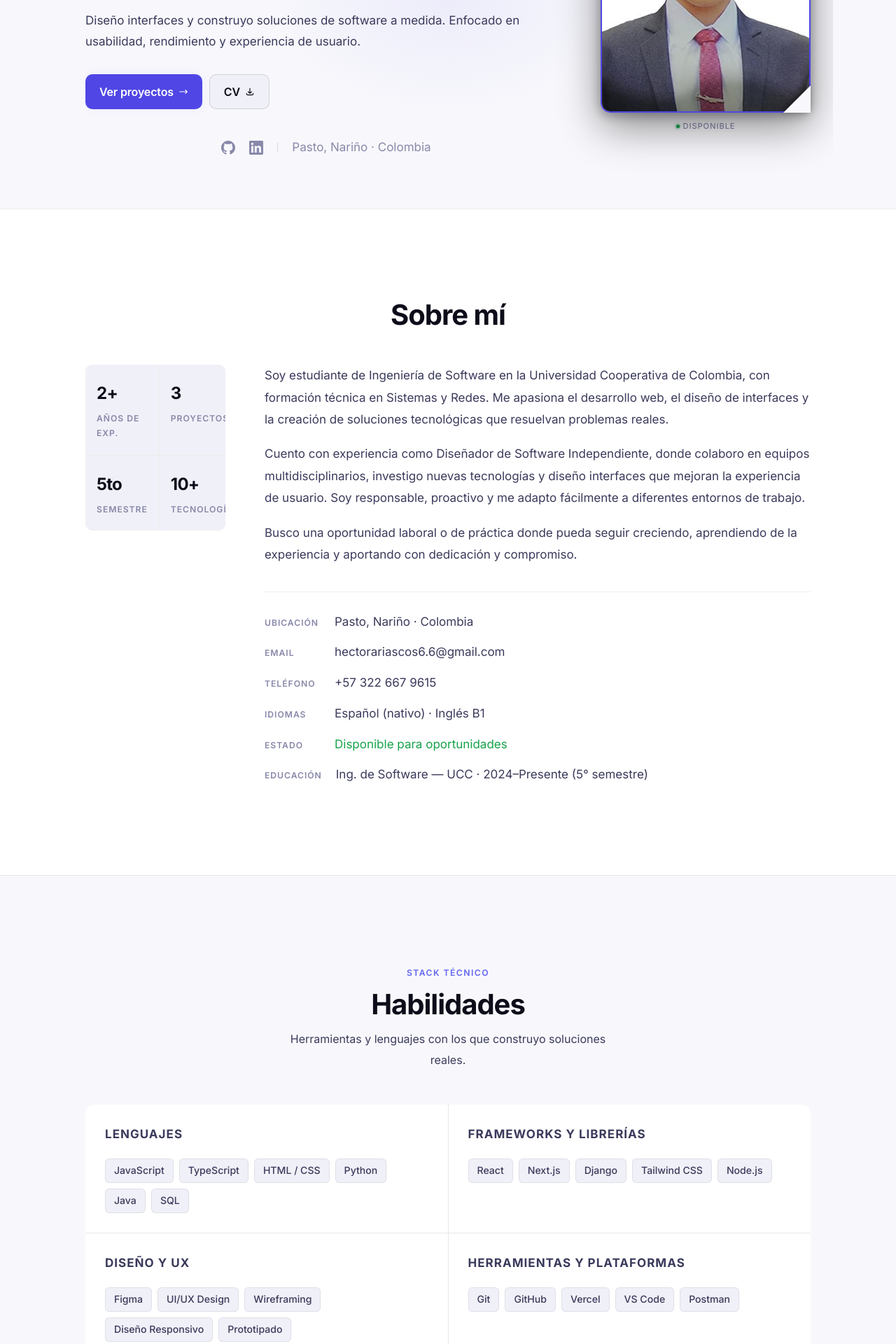
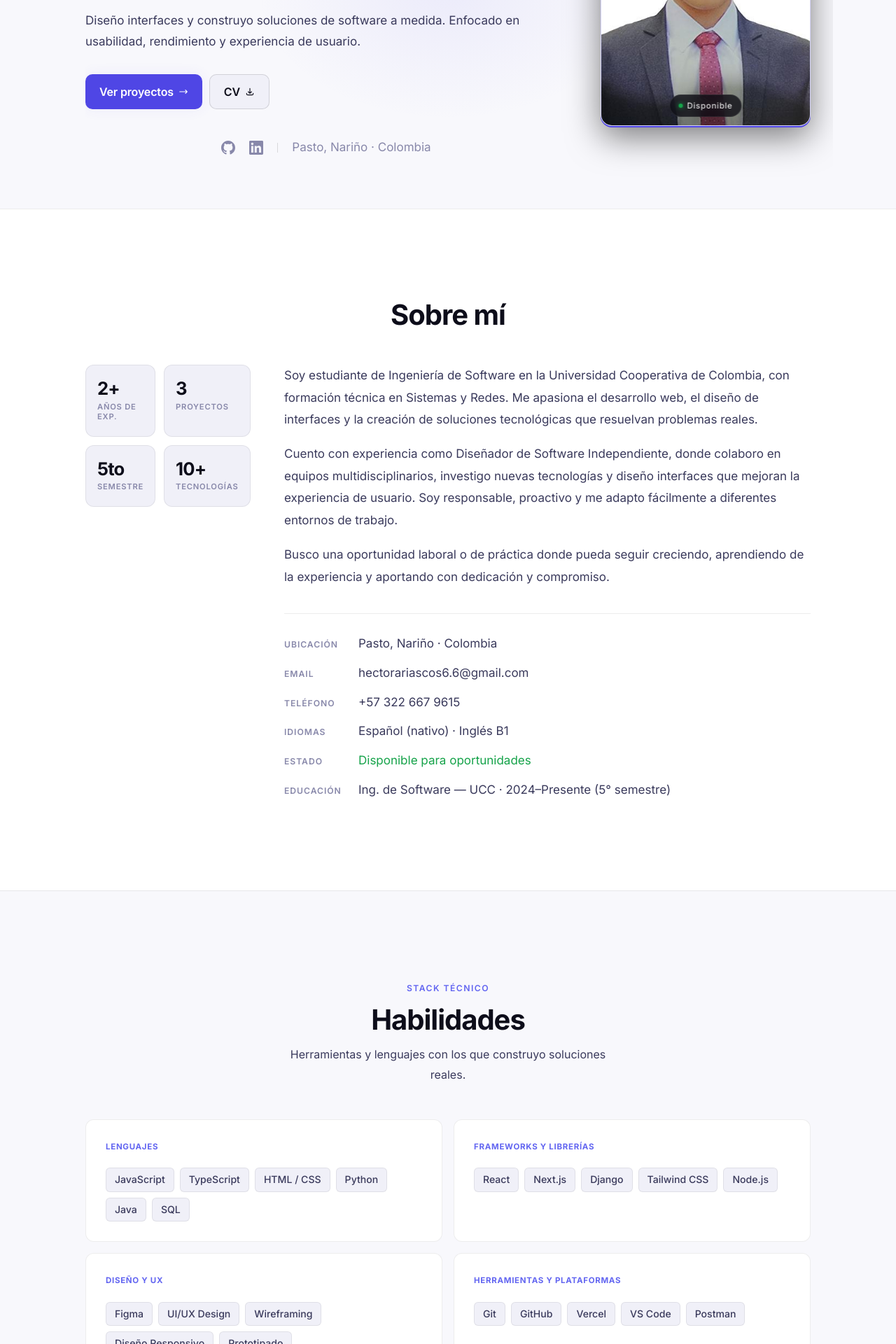
Before and after one commit to HectorARiascosI/Portafolio, a Next.js app: page / in a window 1280 px wide. Shown: the part 340-2260 px from the top of the page at 70% size. Built offline with nearby package versions, Linux system fonts and the light colour scheme.

Commit message:
fix(ui): foto hero con glassmorphism badge, stats about con tarjetas separadas, skills con gap real y títulos accent

```diff
--- a/app/globals.css
+++ b/app/globals.css
@@ -391,7 +391,7 @@ body {
 
 @media (min-width: 1024px) {
   .grid-hero    { grid-template-columns: 1fr 300px; gap: 3rem; }
-  .grid-about   { grid-template-columns: 200px 1fr; gap: 3.5rem; }
+  .grid-about   { grid-template-columns: 220px 1fr; gap: 4rem; }
   .grid-contact { grid-template-columns: 240px 1fr; gap: 3rem; }
 }
 
@@ -424,10 +424,7 @@ body {
 .grid-skills {
   display: grid;
   grid-template-columns: 1fr;
-  gap: 1px;
-  background: var(--border);
-  border-radius: 12px;
-  overflow: hidden;
+  gap: 1rem;
 }
 @media (min-width: 640px) { .grid-skills { grid-template-columns: repeat(2, 1fr); } }
 
--- a/components/sections/About.jsx
+++ b/components/sections/About.jsx
@@ -36,13 +36,23 @@ export default function About({ profile = {} }) {
 
           {/* Izquierda — stats */}
           <div className={`reveal-left ${visible ? 'visible' : ''} delay-1`}>
-            <div style={{ display: 'grid', gridTemplateColumns: '1fr 1fr', gap: '1px', background: 'var(--border)', borderRadius: '10px', overflow: 'hidden' }}>
+            <div style={{ display: 'grid', gridTemplateColumns: '1fr 1fr', gap: '0.75rem' }}>
               {STATS.map(s => (
-                <div key={s.label} style={{ background: 'var(--surface-2)', padding: '1.25rem 1rem' }}>
-                  <div style={{ fontSize: '1.5rem', fontWeight: 700, color: 'var(--text-1)', letterSpacing: '-0.03em', marginBottom: '4px' }}>
+                <div key={s.label} style={{
+                  background: 'var(--surface-2)',
+                  border: '1px solid var(--border)',
+                  borderRadius: '12px',
+                  padding: '1.25rem 1rem',
+                  display: 'flex', flexDirection: 'column', gap: '6px',
+                }}>
+                  <div style={{ fontSize: '1.6rem', fontWeight: 700, color: 'var(--text-1)', letterSpacing: '-0.03em', lineHeight: 1 }}>
                     {s.value}
                   </div>
-                  <div className="t-field-label">{s.label}</div>
+                  <div style={{
+                    fontSize: '0.7rem', fontWeight: 600,
+                    letterSpacing: '0.07em', textTransform: 'uppercase',
+                    color: 'var(--text-3)', lineHeight: 1.3,
+                  }}>{s.label}</div>
                 </div>
               ))}
             </div>
@@ -58,15 +68,15 @@ export default function About({ profile = {} }) {
 
             <div className="divider" style={{ marginBottom: '1.75rem' }} />
 
-            <div style={{ display: 'flex', flexDirection: 'column', gap: '0.875rem' }}>
+            <div style={{ display: 'flex', flexDirection: 'column', gap: '0.75rem' }}>
               {infoItems.map(item => (
-                <div key={item.label} style={{ display: 'flex', alignItems: 'baseline', gap: '1.25rem' }}>
-                  <span className="t-field-label" style={{ minWidth: '80px', flexShrink: 0 }}>
+                <div key={item.label} style={{ display: 'flex', alignItems: 'baseline', gap: '1rem', flexWrap: 'wrap' }}>
+                  <span className="t-field-label" style={{ minWidth: '90px', flexShrink: 0 }}>
                     {item.label}
                   </span>
                   {item.href
-                    ? <a href={item.href} className="link-muted">{item.value}</a>
-                    : <span style={{ color: item.green ? 'var(--green)' : 'var(--text-2)' }}>{item.value}</span>
+                    ? <a href={item.href} className="link-muted" style={{ wordBreak: 'break-all' }}>{item.value}</a>
+                    : <span style={{ color: item.green ? 'var(--green)' : 'var(--text-2)', wordBreak: 'break-word' }}>{item.value}</span>
                   }
                 </div>
               ))}
--- a/components/sections/Hero.jsx
+++ b/components/sections/Hero.jsx
@@ -25,26 +25,28 @@ export default function Hero({ profile = {} }) {
   /* ── Foto compartida entre móvil y desktop ── */
   const Photo = ({ size }) => {
     const w = parseInt(size);
-    const h = Math.round(w * 1.2); /* proporción retrato 5:6 */
-    const fold = Math.round(w * 0.13); /* tamaño del doblez */
+    const h = Math.round(w * 1.25); /* proporción retrato 4:5 */
 
     return (
       <div style={{ position: 'relative', display: 'inline-block', flexShrink: 0 }}>
 
-        {/* Marco con sombra exterior */}
+        {/* Glow de fondo — sutil, no invasivo */}
+        <div aria-hidden style={{
+          position: 'absolute', inset: '-12px',
+          borderRadius: '20px',
+          background: 'radial-gradient(ellipse at center, var(--accent-bg) 0%, transparent 70%)',
+          pointerEvents: 'none',
+          zIndex: 0,
+        }} />
+
+        {/* Contenedor de la foto */}
         <div style={{
-          position: 'relative',
+          position: 'relative', zIndex: 1,
           width: w, height: h,
-          borderRadius: '14px',
-          boxShadow: '0 20px 60px rgba(0,0,0,0.45), 0 4px 16px rgba(0,0,0,0.3)',
-        }}>
-
-          {/* Foto */}
-          <div style={{
-            width: '100%', height: '100%',
-            borderRadius: '14px',
+          borderRadius: '16px',
           overflow: 'hidden',
-            border: '2px solid var(--accent)',
+          border: '1.5px solid var(--accent-border)',
+          boxShadow: '0 2px 0 0 var(--accent), 0 16px 48px rgba(0,0,0,0.5)',
         }}>
           {image ? (
             <Image
@@ -52,7 +54,7 @@ export default function Hero({ profile = {} }) {
               alt={`Foto de ${name}`}
               width={w}
               height={h}
-                style={{ objectFit: 'cover', objectPosition: 'center top', width: '100%', height: '100%' }}
+              style={{ objectFit: 'cover', objectPosition: 'center top', width: '100%', height: '100%', display: 'block' }}
               priority
               quality={90}
             />
@@ -62,45 +64,28 @@ export default function Hero({ profile = {} }) {
               background: 'linear-gradient(135deg, var(--surface-2) 0%, var(--accent-bg) 100%)',
             }} />
           )}
-          </div>
 
-          {/* Doblez esquina superior izquierda */}
+          {/* Badge disponibilidad — overlay en la parte inferior de la foto */}
           <div style={{
-            position: 'absolute', top: 0, left: 0,
-            width: 0, height: 0,
-            borderStyle: 'solid',
-            borderWidth: `${fold}px ${fold}px 0 0`,
-            borderColor: `var(--bg) transparent transparent transparent`,
-            filter: 'drop-shadow(2px 2px 3px rgba(0,0,0,0.4))',
-            zIndex: 2,
-          }} />
-
-          {/* Doblez esquina inferior derecha */}
-          <div style={{
-            position: 'absolute', bottom: 0, right: 0,
-            width: 0, height: 0,
-            borderStyle: 'solid',
-            borderWidth: `0 0 ${fold}px ${fold}px`,
-            borderColor: `transparent transparent var(--bg) transparent`,
-            filter: 'drop-shadow(-2px -2px 3px rgba(0,0,0,0.4))',
-            zIndex: 2,
-          }} />
-        </div>
-
-        {/* Badge disponibilidad — discreto, debajo de la foto */}
-        <div style={{
-          marginTop: '10px',
-          display: 'flex', alignItems: 'center', justifyContent: 'center', gap: '5px',
+            position: 'absolute', bottom: '12px', left: '50%', transform: 'translateX(-50%)',
+            display: 'flex', alignItems: 'center', gap: '6px',
+            background: 'rgba(7,7,15,0.75)',
+            backdropFilter: 'blur(8px)',
+            WebkitBackdropFilter: 'blur(8px)',
+            border: '1px solid rgba(255,255,255,0.08)',
+            borderRadius: '20px', padding: '5px 12px',
+            whiteSpace: 'nowrap',
           }}>
             <span style={{
-            width: '5px', height: '5px', borderRadius: '50%',
+              width: '6px', height: '6px', borderRadius: '50%',
               background: 'var(--green)', display: 'block', flexShrink: 0,
-            boxShadow: '0 0 4px var(--green)',
+              boxShadow: '0 0 6px var(--green)',
             }} />
             <span style={{
-            color: 'var(--text-3)', fontSize: '0.7rem',
-            fontWeight: 500, letterSpacing: '0.08em', textTransform: 'uppercase',
+              color: 'rgba(255,255,255,0.85)', fontSize: '0.72rem',
+              fontWeight: 500, letterSpacing: '0.06em',
             }}>Disponible</span>
+          </div>
         </div>
       </div>
     );
--- a/components/sections/Skills.jsx
+++ b/components/sections/Skills.jsx
@@ -23,9 +23,18 @@ export default function Skills({ skills }) {
           {skills.map((category, i) => (
             <div key={category.category}
               className={`reveal ${visible ? 'visible' : ''} delay-${Math.min(i + 1, 5)}`}
-              style={{ background: 'var(--surface)', padding: '1.75rem' }}>
+              style={{
+                background: 'var(--surface)',
+                border: '1px solid var(--border)',
+                borderRadius: '12px',
+                padding: '1.75rem',
+              }}>
 
-              <h3 style={{ fontWeight: 700, letterSpacing: '0.06em', textTransform: 'uppercase', color: 'var(--text-2)', marginBottom: '1.25rem' }}>
+              <h3 style={{
+                fontWeight: 700, letterSpacing: '0.06em',
+                textTransform: 'uppercase', fontSize: '0.72rem',
+                color: 'var(--accent-2)', marginBottom: '1.25rem',
+              }}>
                 {category.category}
               </h3>
 
```
Lines whose indentation alone changed are shown as unchanged.
